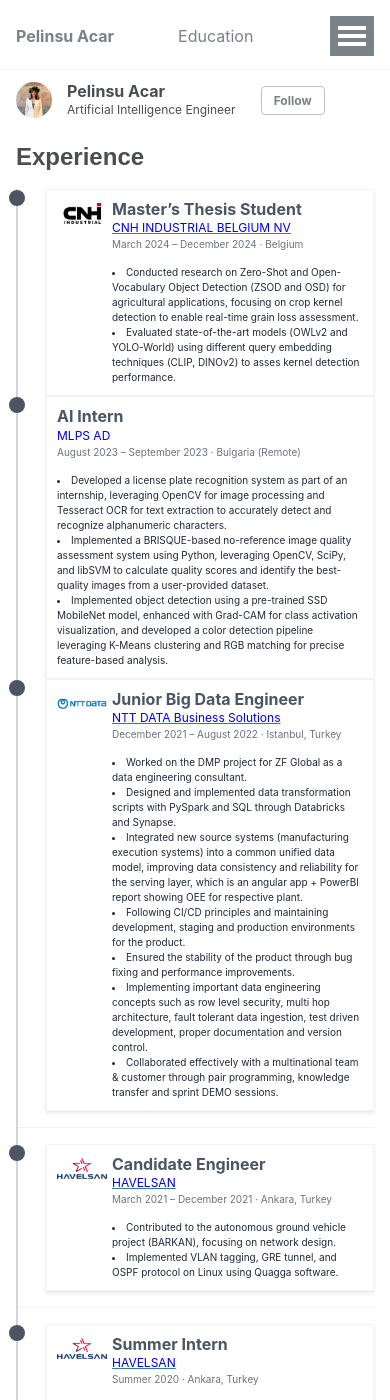
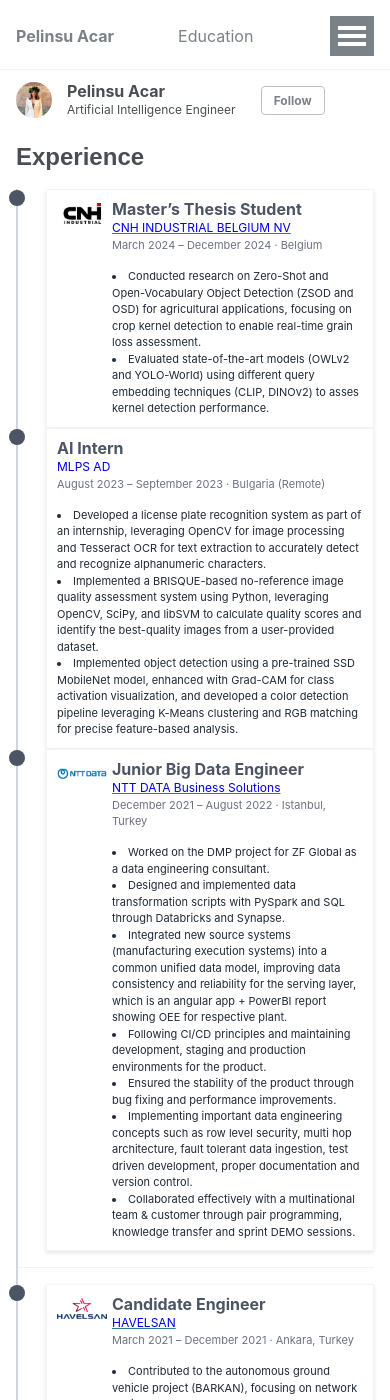
Before and after one commit to pelinsuacar/pelinsuacar.github.io, a Jekyll site: the page built from _pages/experience.md, in a window 390 px wide and 1400 px high. Built offline with Jekyll 4.4.1, drawn with Linux system fonts in a browser that asks for light colours.

Commit message:
Update timeline.html

```diff
--- a/_layouts/timeline.html
+++ b/_layouts/timeline.html
@@ -229,7 +229,7 @@ layout: default
   }
 
   .timeline-item .dates-location {
-    font-size: 10px;
+    font-size: 11px;
     margin-top: 0px; /* Remove space above */
     color: #6B7280; /* Grey for dates and location */
   }
@@ -237,7 +237,7 @@ layout: default
 
   .timeline-item .explanation {
     color: #1F2937; /* Black for the explanation */
-    font-size: 10px;
+    font-size: 11px;
     margin-top: 10px;
     width: 100%
     text-align: justify;
```
